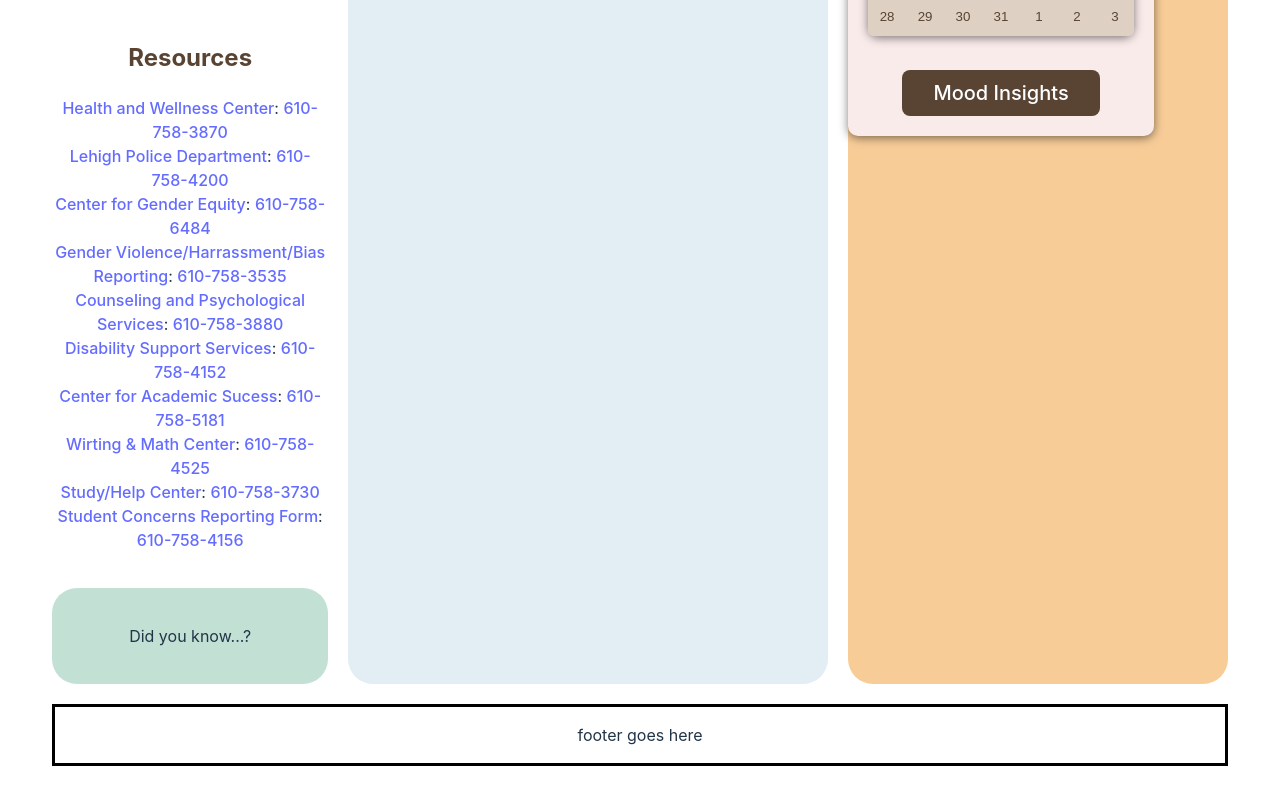
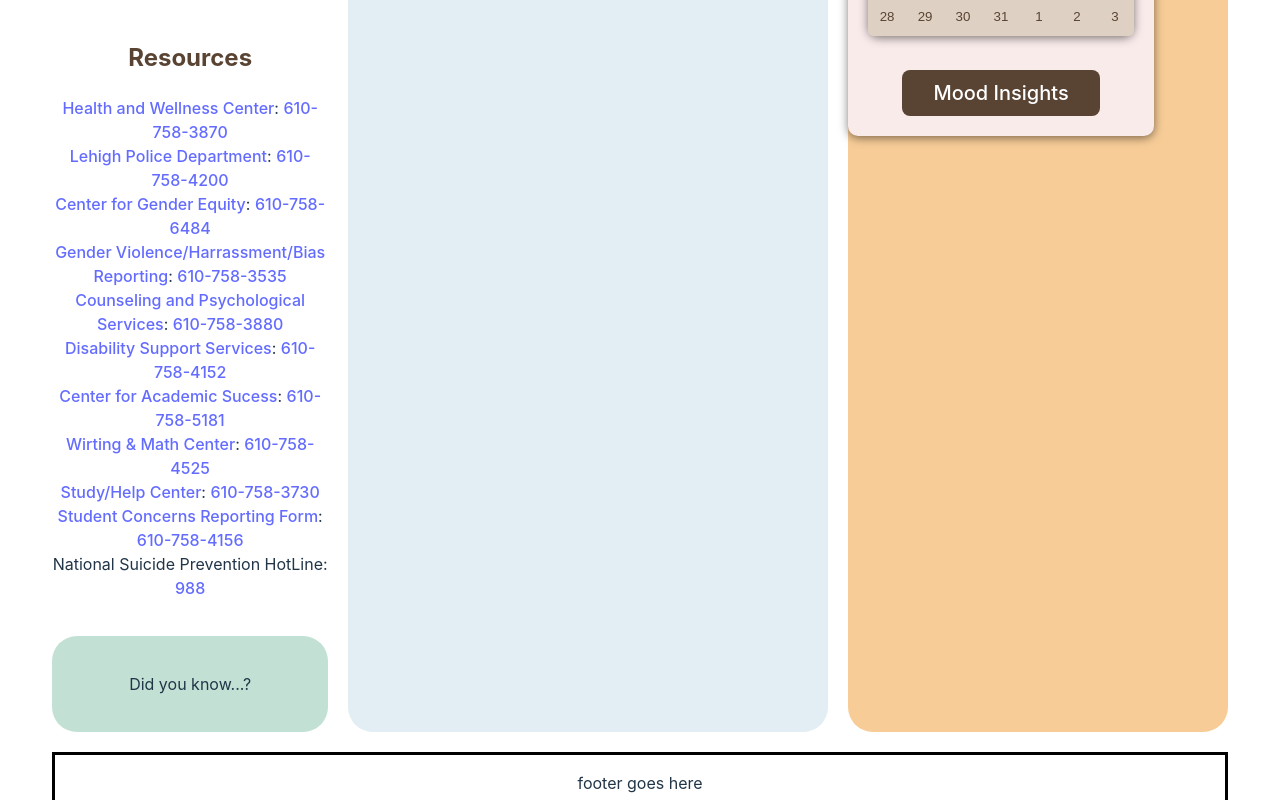
Before and after one commit to ayc325/lehigh-valley-hackathon, a React (Vite) app in the folder full_stack_snacks/: page /resources in a window 1280 px wide. Shown: the part 803-1603 px from the top of the page. Built offline with nearby package versions, Linux system fonts and the light colour scheme.

Commit message:
added suicide prevention hotline

```diff
--- a/full_stack_snacks/src/components/Resources.jsx
+++ b/full_stack_snacks/src/components/Resources.jsx
@@ -23,6 +23,8 @@
                 <a href = "https://math.cas.lehigh.edu/">Study/Help Center</a>: <a href = "tel: 610-758-3730">610-758-3730</a>
                 <br />
                 <a href = "https://studentaffairs.lehigh.edu/content/care-team">Student Concerns Reporting Form</a>: <a href = "tel: 610-758-4156">610-758-4156</a>
+                <br />
+                National Suicide Prevention HotLine: <a href = "tel: 988">988</a>
             </p>
         </div>
     )
```
